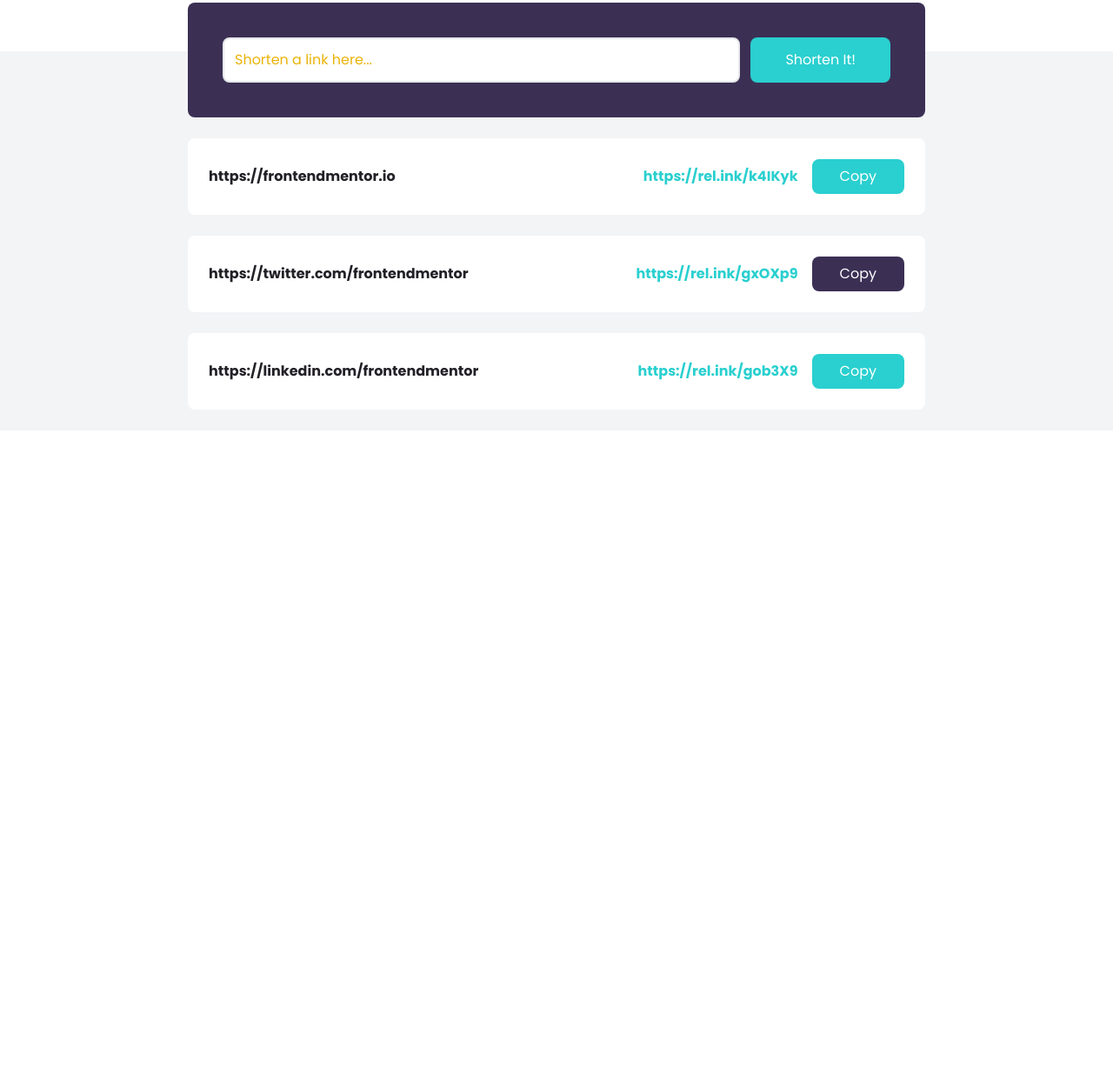
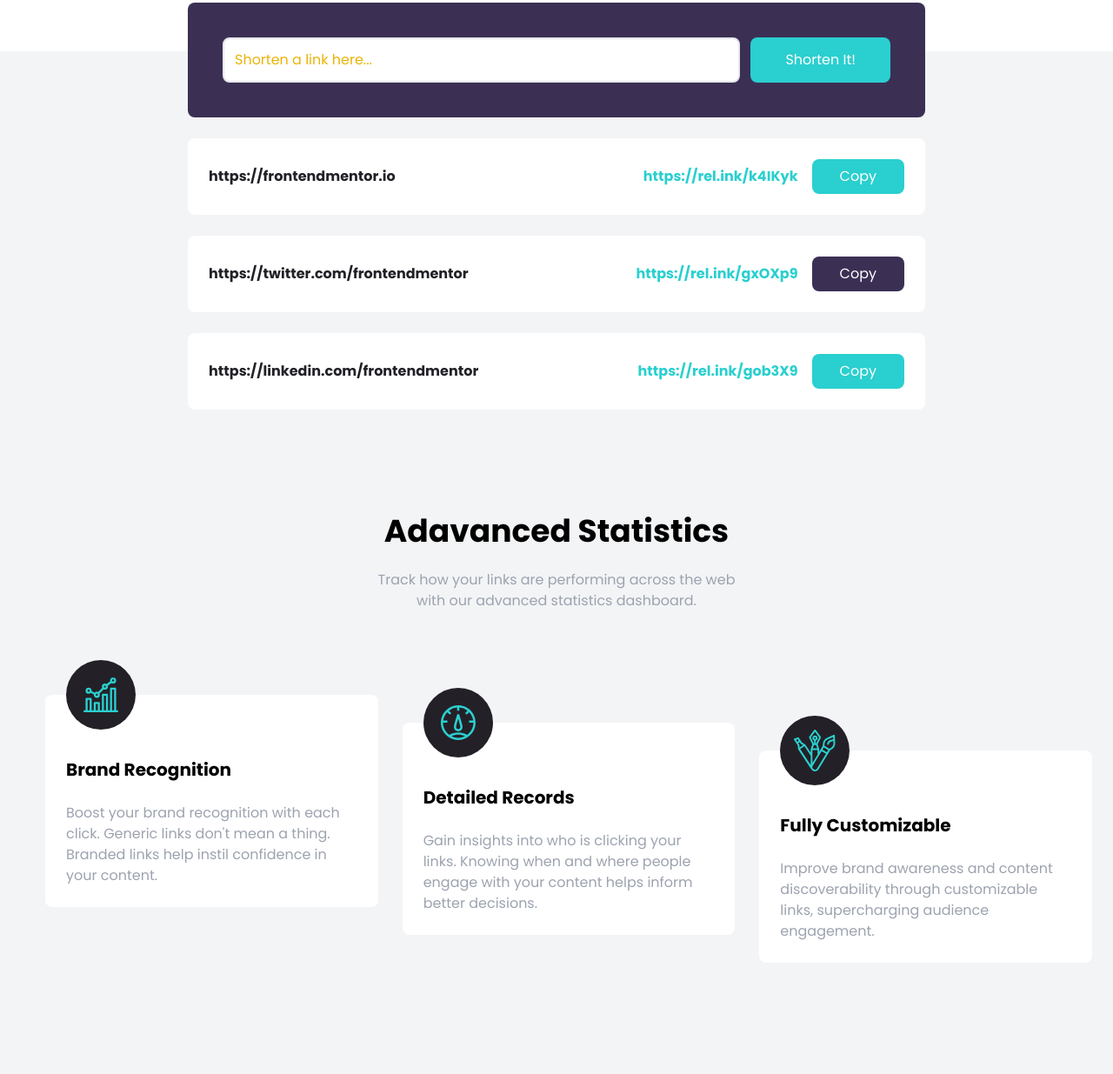
Before and after one commit to thepixelboy/shortly, a website: page index.html in a window 1280 px wide. Shown: the part 685-1920 px from the top of the page at 87% size. Before the commit the page ends 1180 px from the top, so only its background shows below. Drawn offline with Linux system fonts and the light colour scheme.

Commit message:
feat: add feature boxes

```diff
--- a/index.html
+++ b/index.html
@@ -182,5 +182,104 @@
         </div>
       </div>
     </section>
+
+    <!-- Stats section -->
+    <section id="stats" class="py-24 bg-gray-100">
+      <div class="container mx-auto px-3">
+        <h2 class="text-4xl mb-6 font-bold text-center">
+          Adavanced Statistics
+        </h2>
+        <p class="max-w-xs mx-auto text-center text-gray-400 md:max-w-md">
+          Track how your links are performing across the web with our advanced
+          statistics dashboard.
+        </p>
+      </div>
+    </section>
+
+    <!-- Feature Box section -->
+    <section id="features" class="pb-32 bg-gray-100">
+      <div
+        class="relative container flex flex-col items-start px-6 mx-auto md:flex-row md:space-x-7"
+      >
+        <!-- Horizontal line -->
+        <div
+          class="hidden absolute top-24 w-10/12 left-16 h3 bg-cyan md:block"
+        ></div>
+        <!-- Vertical line -->
+        <div class="absolute w-2 left-1/2 h-full -ml-1 bg-cyan md:hidden"></div>
+
+        <!-- Box 1 -->
+        <div
+          class="relative flex flex-col p-6 space-y-6 bg-white rounded-lg md:w-1/3"
+        >
+          <!-- Image Positioning -->
+          <div class="absolute -ml-10 left-1/2 -top-10 md:left-16">
+            <!-- Image Container For Background & Center -->
+            <div
+              class="flex items-center justify-center w-20 h-20 p-4 rounded-full bg-veryDarkViolet"
+            >
+              <img src="images/icon-brand-recognition.svg" alt="" />
+            </div>
+          </div>
+          <h5
+            class="pt-6 text-xl font-bold text-center capitalize md:text-left"
+          >
+            Brand Recognition
+          </h5>
+          <p class="text-center text-gray-400 md:text-left">
+            Boost your brand recognition with each click. Generic links don't
+            mean a thing. Branded links help instil confidence in your content.
+          </p>
+        </div>
+
+        <!-- Box 2 -->
+        <div
+          class="relative flex flex-col mt-24 p-6 space-y-6 bg-white rounded-lg md:mt-8 md:w-1/3"
+        >
+          <!-- Image Positioning -->
+          <div class="absolute -ml-10 left-1/2 -top-10 md:left-16">
+            <!-- Image Container For Background & Center -->
+            <div
+              class="flex items-center justify-center w-20 h-20 p-4 rounded-full bg-veryDarkViolet"
+            >
+              <img src="images/icon-detailed-records.svg" alt="" />
+            </div>
+          </div>
+          <h5
+            class="pt-6 text-xl font-bold text-center capitalize md:text-left"
+          >
+            Detailed records
+          </h5>
+          <p class="text-center text-gray-400 md:text-left">
+            Gain insights into who is clicking your links. Knowing when and
+            where people engage with your content helps inform better decisions.
+          </p>
+        </div>
+
+        <!-- Box 3 -->
+        <div
+          class="relative flex flex-col mt-24 p-6 space-y-6 bg-white rounded-lg md:mt-16 md:w-1/3"
+        >
+          <!-- Image Positioning -->
+          <div class="absolute -ml-10 left-1/2 -top-10 md:left-16">
+            <!-- Image Container For Background & Center -->
+            <div
+              class="flex items-center justify-center w-20 h-20 p-4 rounded-full bg-veryDarkViolet"
+            >
+              <img src="images/icon-fully-customizable.svg" alt="" />
+            </div>
+          </div>
+          <h5
+            class="pt-6 text-xl font-bold text-center capitalize md:text-left"
+          >
+            Fully customizable
+          </h5>
+          <p class="text-center text-gray-400 md:text-left">
+            Improve brand awareness and content discoverability through
+            customizable links, supercharging audience engagement.
+          </p>
+        </div>
+      </div>
+    </section>
   </body>
 </html>
```
Also changed, not shown: css/style.css.
